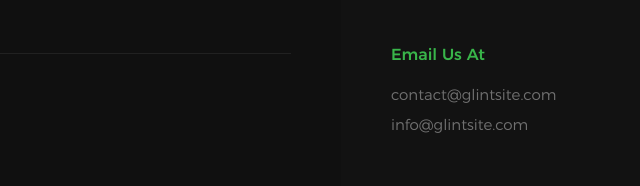
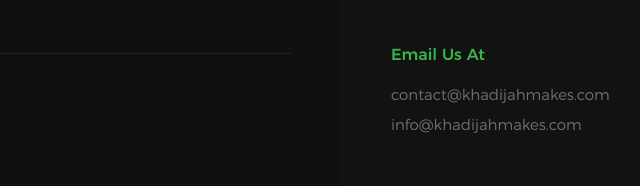
Before and after one commit to khadijahkhadijah/ux-portfolio-site, a plain HTML site: page index.html in a window 1280 px wide. Shown: the part 2204-2390 px from the top of the page, 449-1089 px from the left. Drawn offline with Linux system fonts and the light colour scheme; files whose address does not match are found by name.

Commit message:
update title

```diff
--- a/index.html
+++ b/index.html
@@ -10,7 +10,7 @@
     <!--- basic page needs
     ================================================== -->
     <meta charset="utf-8">
-    <title>Glint</title>
+    <title>khadijahmakes</title>
     <meta name="description" content="">
     <meta name="author" content="">
 
@@ -107,7 +107,7 @@
 
             <div class="row home-content__main">
 
-                <h3>Welcome to Glint</h3>
+                <h3>Welcome to khadijahmakes</h3>
 
                 <h1>
                     We are a creative group <br>
@@ -522,7 +522,7 @@
         <!-- <div class="row section-header" data-aos="fade-up">
             <div class="col-full">
                 <h3 class="subhead">Our Clients</h3>
-                <h1 class="display-2">Glint has been honored to
+                <h1 class="display-2">I have been honored to
                 partner up with these clients</h1>
             </div>
         </div>  -->
@@ -678,8 +678,8 @@
                     <div class="cinfo">
                         <h5>Email Us At</h5>
                         <p>
-                            contact@glintsite.com<br>
-                            info@glintsite.com
+                            contact@khadijahmakes.com<br>
+                            info@khadijahmakes.com
                         </p>
                     </div>
 
```
